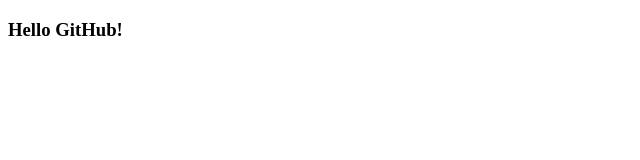
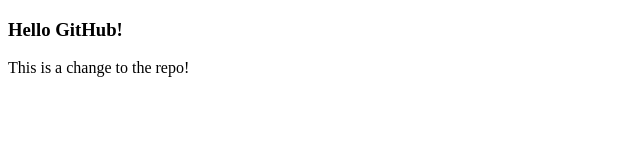
Before and after one commit to Atorr2022/testRepo, a plain HTML site: page index.html in a window 1280 px wide. Shown: the whole page, without its empty margins (0-640 px from the left). Drawn offline with Linux system fonts and the light colour scheme.

Commit message:
added a paragraph

```diff
--- a/index.html
+++ b/index.html
@@ -11,6 +11,9 @@
 <body>
     <div>
         <h3>Hello GitHub!</h3>
+        <p>
+            This is a change to the repo!
+        </p>
     </div>
 </body>
 
```
